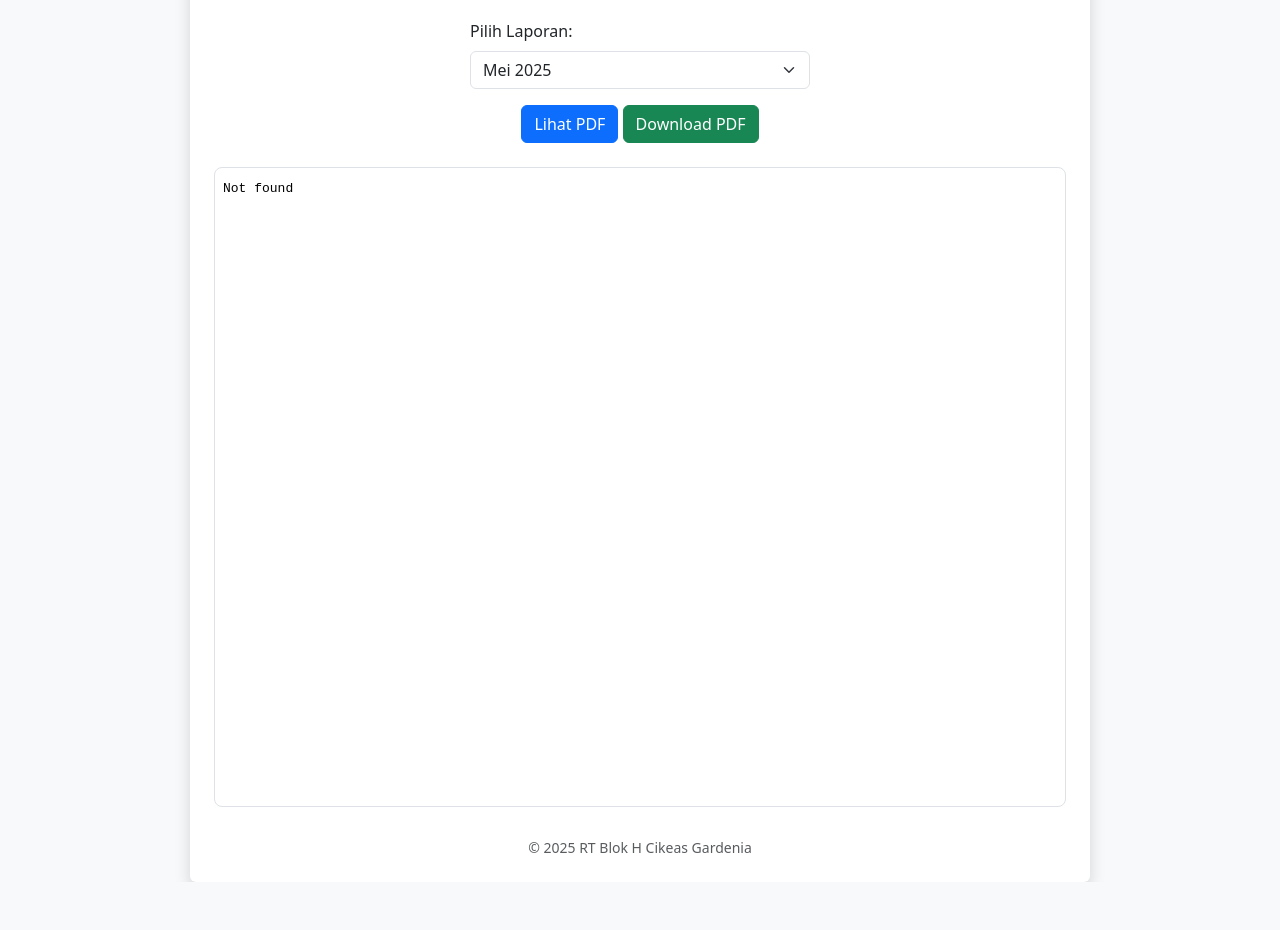
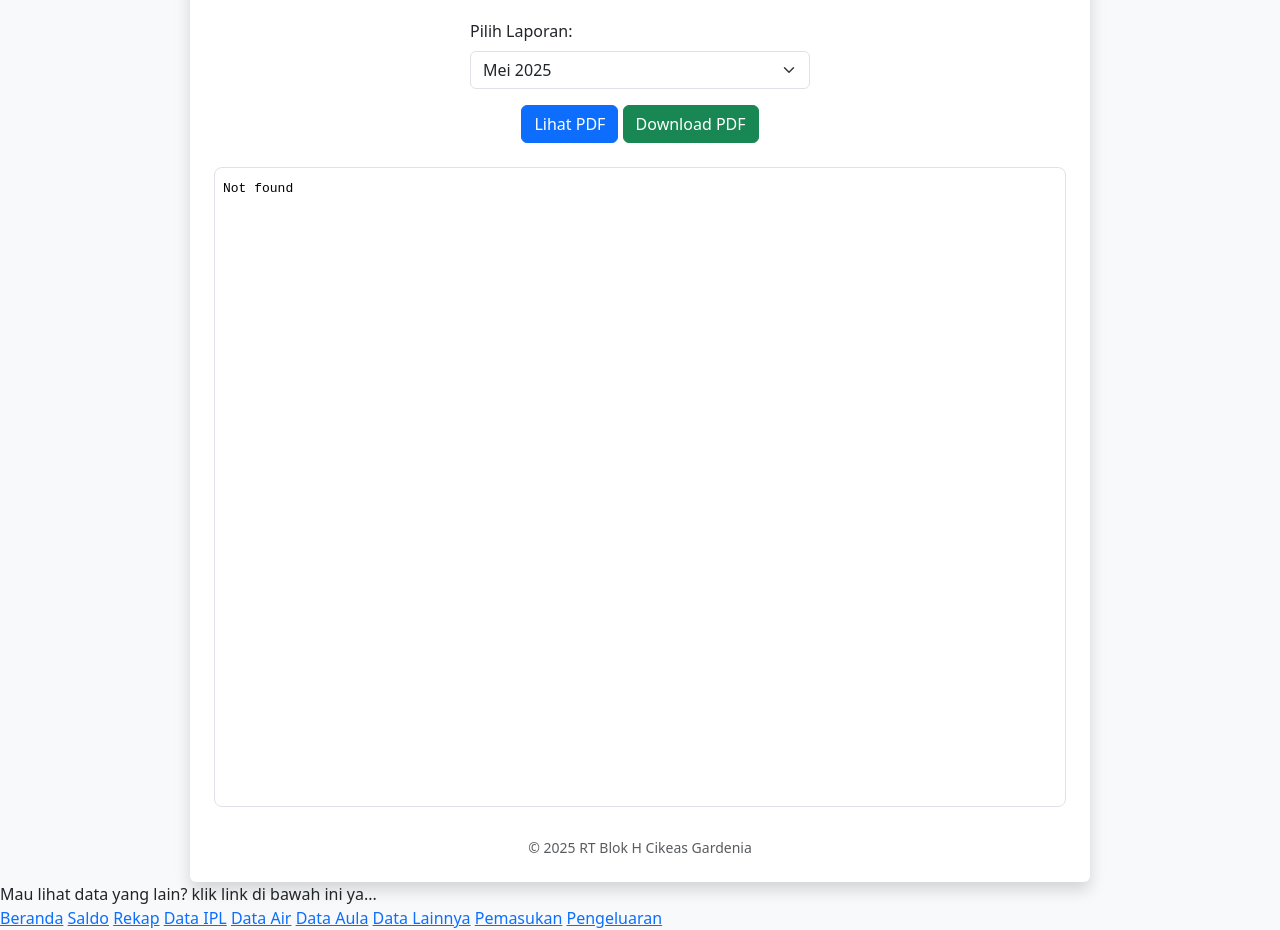
Before and after one commit to BlokHCikeasGardenia/laporankas, a plain HTML site: page index.html in a window 1280 px wide. Shown: the part 117-1047 px from the top of the page. Before the commit the page ends 999 px from the top, so only its background shows below. Drawn offline with nearby package versions, Linux system fonts and the light colour scheme.

Commit message:
Update index.html

```diff
--- a/index.html
+++ b/index.html
@@ -51,5 +51,22 @@
       document.getElementById('viewLink').href = pdf;
     }
   </script>
+
+  <footer>
+    <div class="footer-text">
+      Mau lihat data yang lain? klik link di bawah ini ya...
+    </div>
+    <nav>
+      <a href="https://blokhcikeasgardenia.github.io/home/">Beranda</a>
+      <a href="https://blokhcikeasgardenia.github.io/saldo/">Saldo</a>
+      <a href="https://blokhcikeasgardenia.github.io/rekap/">Rekap</a>
+      <a href="https://blokhcikeasgardenia.github.io/dataipl/">Data IPL</a>
+      <a href="https://blokhcikeasgardenia.github.io/dataair/">Data Air</a>
+      <a href="https://blokhcikeasgardenia.github.io/dataaula/">Data Aula</a>
+      <a href="https://blokhcikeasgardenia.github.io/datalainnya/">Data Lainnya</a>
+      <a href="https://blokhcikeasgardenia.github.io/pemasukan/">Pemasukan</a>
+      <a href="https://blokhcikeasgardenia.github.io/pengeluaran/">Pengeluaran</a>
+    </nav>
+  </footer>
 </body>
 </html>
```
